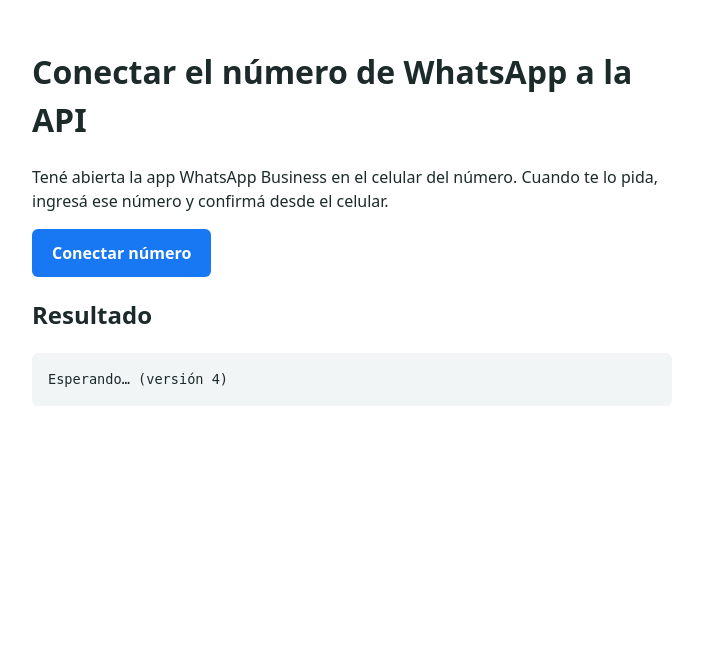
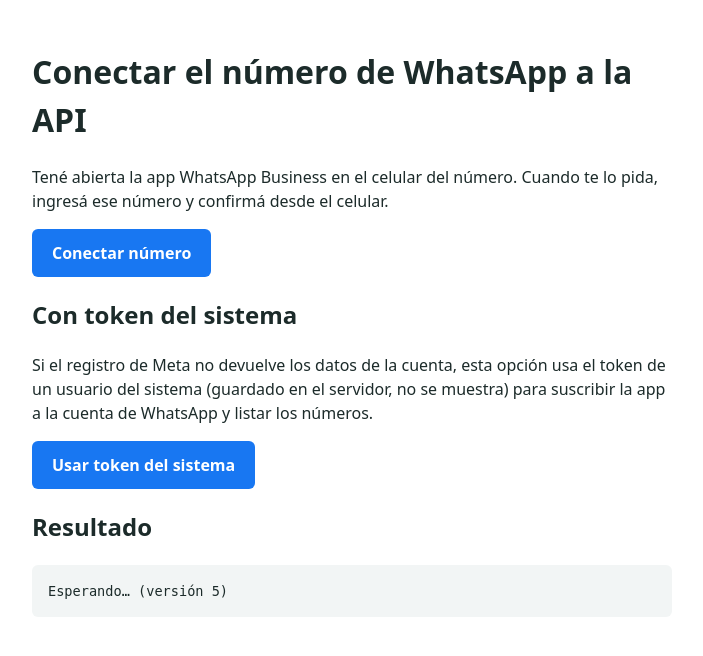
Before and after one commit to LeandroFrattini/atencionpsi-latam, a Django app: page /wa-coexistencia/ in a window 1280 px wide. Shown: the top 656 px of the page, without its empty margins (288-991 px from the left). Run offline with Django 5.2, Linux system fonts and the light colour scheme; the visitor is signed in with stand-in values (Sample User, id 1); data comes from the database, SQL or seed files in the repository; data that the repository does not hold is empty; some libraries are stand-ins or nearby versions.

Commit message:
WhatsApp coexistencia: opción con token de usuario del sistema (sin el code de Meta)
Meta no canjea el code del registro (36008 con redirect_uri vacío y con la URL de la
página). Nuevo botón que usa WHATSAPP_TOKEN (variable de entorno): busca las cuentas de
WhatsApp Business del token, suscribe la app y lista los números. No devuelve secretos.

Co-Authored-By: Claude Sonnet 5.5 <noreply@anthropic.com>

```diff
--- a/atencionpsi_latam/urls.py
+++ b/atencionpsi_latam/urls.py
@@ -22,6 +22,7 @@ urlpatterns = [
     path('portal/', include('portal.urls')),
     path('wa-coexistencia/', wa_views.coexistencia, name='wa_coexistencia'),
     path('wa-coexistencia/callback/', wa_views.coexistencia_callback, name='wa_coexistencia_callback'),
+    path('wa-coexistencia/token/', wa_views.coexistencia_con_token, name='wa_coexistencia_token'),
     path('', include('turnos.urls')),
     path('', include('directorio.urls')),
 ]
--- a/templates/wa_coexistencia/coexistencia.html
+++ b/templates/wa_coexistencia/coexistencia.html
@@ -15,6 +15,9 @@
 <h1>Conectar el número de WhatsApp a la API</h1>
 <p>Tené abierta la app WhatsApp Business en el celular del número. Cuando te lo pida, ingresá ese número y confirmá desde el celular.</p>
 <button id="conectar">Conectar número</button>
+<h2>Con token del sistema</h2>
+<p>Si el registro de Meta no devuelve los datos de la cuenta, esta opción usa el token de un usuario del sistema (guardado en el servidor, no se muestra) para suscribir la app a la cuenta de WhatsApp y listar los números.</p>
+<button id="con-token" type="button">Usar token del sistema</button>
 <h2>Resultado</h2>
 <pre id="log">Esperando… (versión {{ version }})</pre>
 
@@ -56,6 +59,18 @@
       .catch(e => log('Error: ' + e));
   }
 
+  document.getElementById('con-token').addEventListener('click', () => {
+    log('Probando con el token del sistema…');
+    fetch('{% url "wa_coexistencia_token" %}', {
+      method: 'POST',
+      headers: { 'Content-Type': 'application/json', 'X-CSRFToken': csrf() },
+      body: '{}',
+    })
+      .then(r => r.json())
+      .then(j => log('Servidor: ' + JSON.stringify(j, null, 2)))
+      .catch(e => log('Error: ' + e));
+  });
+
   document.getElementById('conectar').addEventListener('click', () => {
     FB.login((response) => {
       if (!response.authResponse || !response.authResponse.code) {
--- a/wa_coexistencia/views.py
+++ b/wa_coexistencia/views.py
@@ -22,7 +22,7 @@ GRAPH = "https://graph.facebook.com/v25.0"
 APP_ID = "895833073525544"
 CONFIG_ID = "2165478444074323"
 # Se muestra en la página y en las respuestas: sirve para saber qué versión está desplegada.
-VERSION = 4
+VERSION = 5
 
 
 @staff_member_required
@@ -107,6 +107,39 @@ def _conectar_cuenta(waba_id, token):
 
 @staff_member_required
 @require_POST
+def coexistencia_con_token(request):
+    """Camino alternativo, sin el code de Meta: usa un token de usuario del sistema del Business Manager
+    (variable de entorno WHATSAPP_TOKEN, nunca en el código). Busca las cuentas de WhatsApp Business a las que
+    ese token tiene acceso, suscribe la app a cada una y lista sus números. No devuelve el token."""
+    token = os.environ.get("WHATSAPP_TOKEN")
+    secreto = os.environ.get("META_APP_SECRET")
+    if not token or not secreto:
+        faltan = [n for n, v in (("WHATSAPP_TOKEN", token), ("META_APP_SECRET", secreto)) if not v]
+        return JsonResponse({"ok": False, "version": VERSION,
+                             "error": "Falta configurar en el servidor: " + ", ".join(faltan)}, status=500)
+    try:
+        wabas = _cuentas_del_token(token, secreto)
+        if not wabas:
+            return JsonResponse({
+                "ok": False, "version": VERSION, "paso": "cuentas",
+                "error": "El token no tiene acceso a ninguna cuenta de WhatsApp Business. En Usuarios del sistema "
+                         "hay que asignarle la cuenta (con control total) y generar el token con los permisos "
+                         "whatsapp_business_management y whatsapp_business_messaging.",
+            }, status=400)
+        cuentas = [_conectar_cuenta(w, token) for w in wabas]
+    except (requests.RequestException, ValueError):
+        logger.exception("Falló la conexión con la API de Meta al usar el token del sistema")
+        return JsonResponse({"ok": False, "error": "No se pudo hablar con Meta. Probá de nuevo en un momento."}, status=502)
+    return JsonResponse({
+        "ok": all(c["suscripcion_ok"] for c in cuentas),
+        "version": VERSION,
+        "origen_waba": "token del sistema",
+        "cuentas": cuentas,
+    })
+
+
+@staff_member_required
+@require_POST
 def coexistencia_callback(request):
     try:
         data = json.loads(request.body)
```
Also changed, not shown: wa_coexistencia/tests.py (+53 -1 lines).
